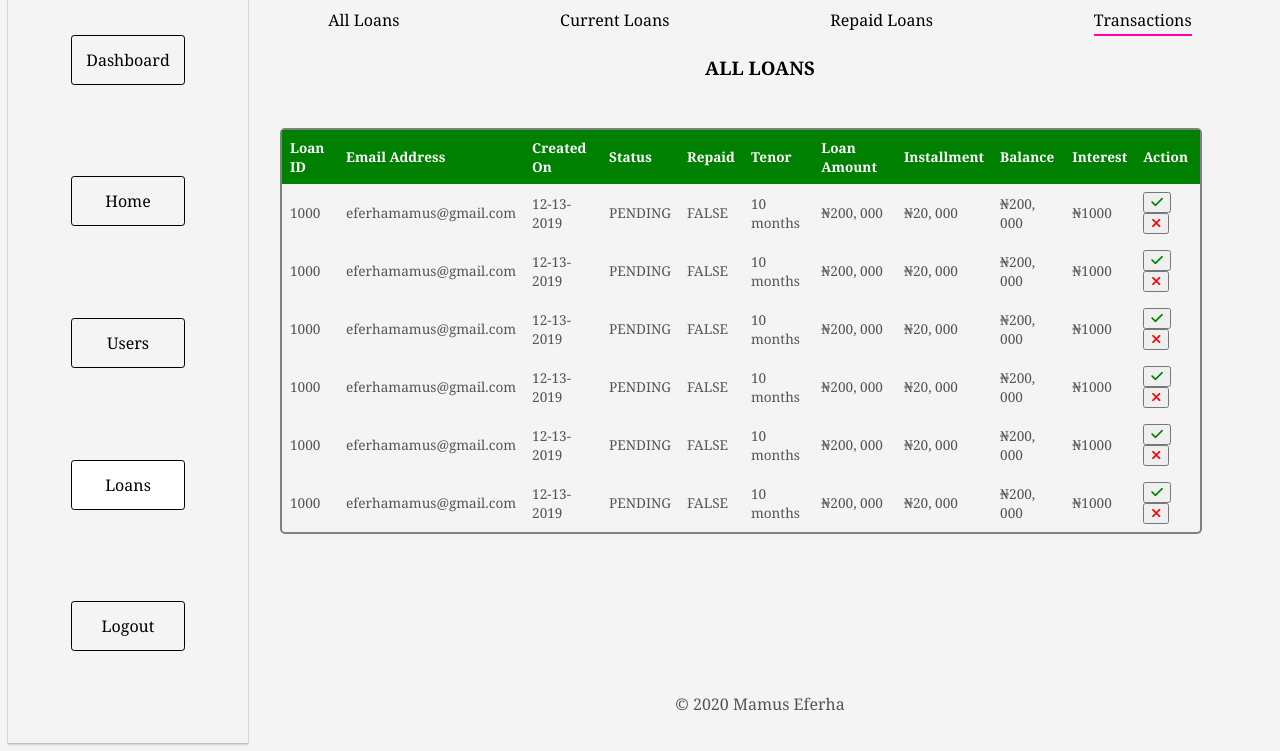
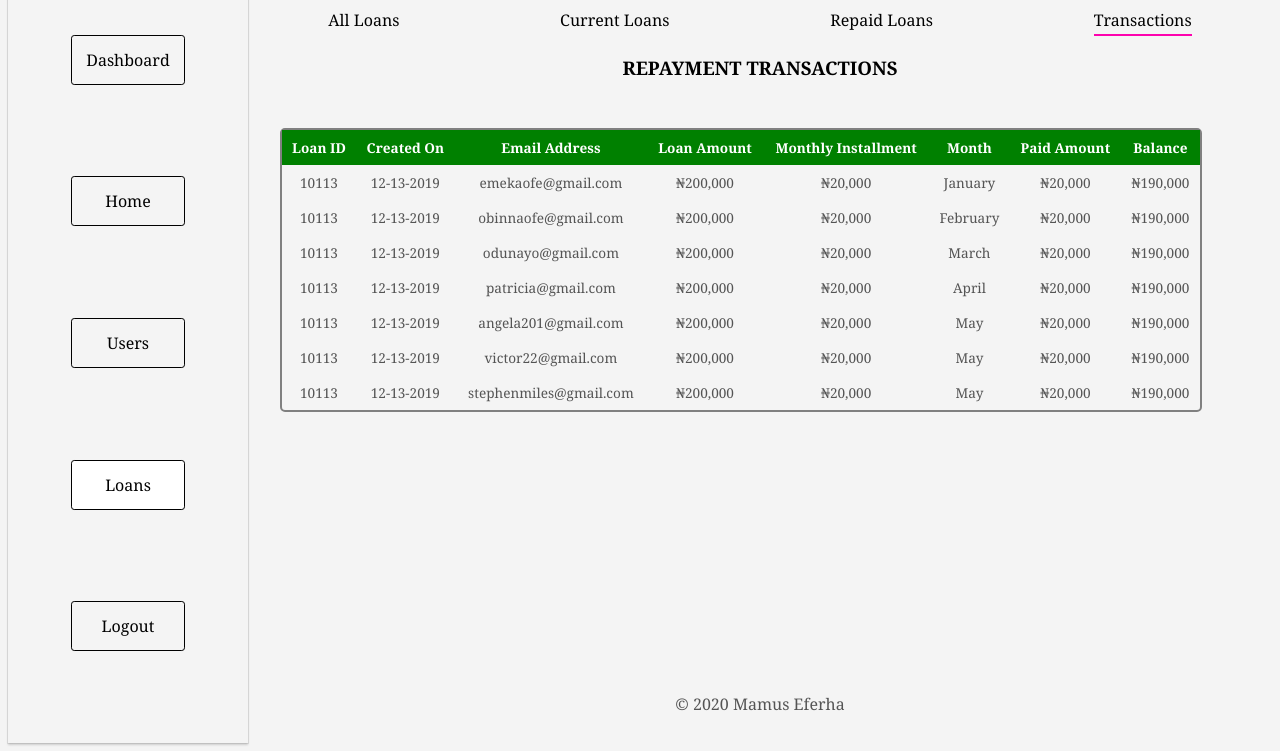
Before and after one commit to debbsefe/Quick-Credit, a plain HTML site: page UI/admin_transactions.html in a window 1280 px wide. Shown: the part 65-816 px from the top of the page. Drawn offline with Linux system fonts and the light colour scheme.

Commit message:
feature(Admin-Transaction-View): Implement screen for admin to view all transactions made daily

```diff
--- a/UI/admin_transactions.html
+++ b/UI/admin_transactions.html
@@ -43,145 +43,102 @@
             <a  href="repaid_loans.html">Repaid Loans</a>
             <a class="active" href="">Transactions</a>
         </div>
-        <h3>ALL LOANS</h3>
+        <h3 class="heading">REPAYMENT TRANSACTIONS</h2>
           <table class="transaction-table">
             <thead>
-              <th>Loan ID</th>
-              <th>Email Address</th>
-              <th>Created On</th>
-              <th>Status</th>
-              <th>Repaid</th>
-              <th>Tenor</th>
-              <th>Loan Amount</th>
-              <th>Installment</th>
-              <th>Balance</th>
-              <th>Interest</th>
-              <th>Action</th>
+              <tr>
+                <th>Loan ID</th>
+                <th>Created On</th>
+                <th>Email Address</th>
+                <th>Loan Amount</th>
+                <th>Monthly Installment</th>
+                <th>Month</th>
+                <th>Paid Amount</th>
+                <th>Balance</th>
+                <!-- <th>Action</th> -->
+              </tr>
             </thead>
             <tbody>
               <tr>
-                <td data-th="Loan-Id">1000</td>
-                <td data-th="Email">eferhamamus@gmail.com</td>
+                <td data-th="Loan ID">10113</td>
                 <td data-th="Created On">12-13-2019</td>
-                <td class="loan-status" data-th="Status">PENDING</td>
-                <td data-th="Repaid">FALSE</td>
-                <td data-th="Tenor">10 months</td>
-                <td data-th="Amount">₦200, 000</td>
-                <td data-th="Installment">₦20, 000</td>
-                <td data-th="Balance">₦200, 000</td>
-                <td data-th="interest">₦1000</td>
-                <td data-th="Action">
-                  <button class="accept" id="1">
-                    <i class="fas fa-check"></i>
-                  </button>
-                  <button class="reject" id="1">
-                    <i class="fa fa-times" aria-hidden="true"></i>
-                  </button>
-                </td>
+                <td data-th="Email Address">emekaofe@gmail.com</td>
+                <td data-th="Loan Amount">₦200,000</td>
+                <td data-th="Monthly Installments">₦20,000</td>
+                <td data-th="Month">January</td>
+                <td data-th="Paid Amount">₦20,000</td>
+                <td data-th="Balance">₦190,000</td>
+                <!-- <td><button>CONFIRM PAYMENT</button></td> -->
               </tr>
               <tr>
-                <td data-th="Loan-Id">1000</td>
-                <td data-th="Email">eferhamamus@gmail.com</td>
+                <td data-th="Loan ID">10113</td>
                 <td data-th="Created On">12-13-2019</td>
-                <td class="loan-status" data-th="Status">PENDING</td>
-                <td data-th="Repaid">FALSE</td>
-                <td data-th="Tenor">10 months</td>
-                <td data-th="Amount">₦200, 000</td>
-                <td data-th="Installment">₦20, 000</td>
-                <td data-th="Balance">₦200, 000</td>
-                <td data-th="interest">₦1000</td>
-                <td data-th="Action">
-                  <button class="accept" id="2">
-                    <i class="fas fa-check"></i>
-                  </button>
-                  <button class="reject" id="2">
-                    <i class="fa fa-times" aria-hidden="true"></i>
-                  </button>
-                </td>
+                <td data-th="Email Address">obinnaofe@gmail.com</td>
+                <td data-th="Loan Amount">₦200,000</td>
+                <td data-th="Monthly Installments">₦20,000</td>
+                <td data-th="Month">February</td>
+                <td data-th="Paid Amount">₦20,000</td>
+                <td data-th="Balance">₦190,000</td>
+                <!-- <td><button>CONFIRM PAYMENT</button></td> -->
               </tr>
               <tr>
-                <td data-th="Loan-Id">1000</td>
-
-                <td data-th="Email">eferhamamus@gmail.com</td>
+                <td data-th="Loan ID">10113</td>
                 <td data-th="Created On">12-13-2019</td>
-                <td class="loan-status" data-th="Status">PENDING</td>
-                <td data-th="Repaid">FALSE</td>
-                <td data-th="Tenor">10 months</td>
-                <td data-th="Amount">₦200, 000</td>
-                <td data-th="Installment">₦20, 000</td>
-                <td data-th="Balance">₦200, 000</td>
-                <td data-th="interest">₦1000</td>
-                <td data-th="Action">
-                  <button class="accept" id="3">
-                    <i class="fas fa-check"></i>
-                  </button>
-                  <button class="reject" id="3">
-                    <i class="fa fa-times" aria-hidden="true"></i>
-                  </button>
-                </td>
+                <td data-th="Email Address">odunayo@gmail.com</td>
+                <td data-th="Loan Amount">₦200,000</td>
+                <td data-th="Monthly Installments">₦20,000</td>
+                <td data-th="Month">March</td>
+                <td data-th="Paid Amount">₦20,000</td>
+                <td data-th="Balance">₦190,000</td>
+                <!-- <td><button>CONFIRM PAYMENT</button></td> -->
               </tr>
               <tr>
-                <td data-th="Loan-Id">1000</td>
-                <td data-th="Email">eferhamamus@gmail.com</td>
+                <td data-th="Loan ID">10113</td>
                 <td data-th="Created On">12-13-2019</td>
-                <td class="loan-status" data-th="Status">PENDING</td>
-                <td data-th="Repaid">FALSE</td>
-                <td data-th="Tenor">10 months</td>
-                <td data-th="Amount">₦200, 000</td>
-                <td data-th="Installment">₦20, 000</td>
-                <td data-th="Balance">₦200, 000</td>
-                <td data-th="interest">₦1000</td>
-                <td data-th="Action">
-                  <button class="accept" id="4">
-                    <i class="fas fa-check"></i>
-                  </button>
-                  <button class="reject" id="4">
-                    <i class="fa fa-times" aria-hidden="true"></i>
-                  </button>
-                </td>
+                <td data-th="Email Address">patricia@gmail.com</td>
+                <td data-th="Loan Amount">₦200,000</td>
+                <td data-th="Monthly Installments">₦20,000</td>
+                <td data-th="Month">April</td>
+                <td data-th="Paid Amount">₦20,000</td>
+                <td data-th="Balance">₦190,000</td>
+                <!-- <td><button>CONFIRM PAYMENT</button></td> -->
               </tr>
               <tr>
-                <td data-th="Loan-Id">1000</td>
-                <td data-th="Email">eferhamamus@gmail.com</td>
+                <td data-th="Loan ID">10113</td>
                 <td data-th="Created On">12-13-2019</td>
-                <td class="loan-status" data-th="Status">PENDING</td>
-                <td data-th="Repaid">FALSE</td>
-                <td data-th="Tenor">10 months</td>
-                <td data-th="Amount">₦200, 000</td>
-                <td data-th="Installment">₦20, 000</td>
-                <td data-th="Balance">₦200, 000</td>
-                <td data-th="interest">₦1000</td>
-                <td data-th="Action">
-                  <button class="accept" id="5">
-                    <i class="fas fa-check"></i>
-                  </button>
-                  <button class="reject" id="5">
-                    <i class="fa fa-times" aria-hidden="true"></i>
-                  </button>
-                </td>
+                <td data-th="Email Address">angela201@gmail.com</td>
+                <td data-th="Loan Amount">₦200,000</td>
+                <td data-th="Monthly Installments">₦20,000</td>
+                <td data-th="Month">May</td>
+                <td data-th="Paid Amount">₦20,000</td>
+                <td data-th="Balance">₦190,000</td>
+                <!-- <td><button>CONFIRM PAYMENT</button></td> -->
               </tr>
               <tr>
-                <td data-th="Loan-Id">1000</td>
-                <td data-th="Email">eferhamamus@gmail.com</td>
+                <td data-th="Loan ID">10113</td>
                 <td data-th="Created On">12-13-2019</td>
-                <td class="loan-status" data-th="Status">PENDING</td>
-                <td data-th="Repaid">FALSE</td>
-                <td data-th="Tenor">10 months</td>
-                <td data-th="Amount">₦200, 000</td>
-                <td data-th="Installment">₦20, 000</td>
-                <td data-th="Balance">₦200, 000</td>
-                <td data-th="interest">₦1000</td>
-                <td data-th="Action">
-                  <button class="accept" id="6">
-                    <i class="fas fa-check"></i>
-                  </button>
-                  <button class="reject" id="6">
-                    <i class="fa fa-times" aria-hidden="true"></i>
-                  </button>
-                </td>
+                <td data-th="Email Address">victor22@gmail.com</td>
+                <td data-th="Loan Amount">₦200,000</td>
+                <td data-th="Monthly Installments">₦20,000</td>
+                <td data-th="Month">May</td>
+                <td data-th="Paid Amount">₦20,000</td>
+                <td data-th="Balance">₦190,000</td>
+                <!-- <td><button>CONFIRM PAYMENT</button></td> -->
+              </tr>
+              <tr>
+                <td data-th="Loan ID">10113</td>
+                <td data-th="Created On">12-13-2019</td>
+                <td data-th="Email Address">stephenmiles@gmail.com</td>
+                <td data-th="Loan Amount">₦200,000</td>
+                <td data-th="Monthly Installments">₦20,000</td>
+                <td data-th="Month">May</td>
+                <td data-th="Paid Amount">₦20,000</td>
+                <td data-th="Balance">₦190,000</td>
+                <!-- <td><button>CONFIRM PAYMENT</button></td> -->
               </tr>
             </tbody>
           </table>
+
 
         </main>
         <footer class="footer">
--- a/UI/assets/css/dashboard.css
+++ b/UI/assets/css/dashboard.css
@@ -271,7 +271,7 @@ table {
 
 th,
 td {
-  text-align: left;
+  text-align: center;
   padding: 8px;
   font-size: 0.85em;
 }
```
